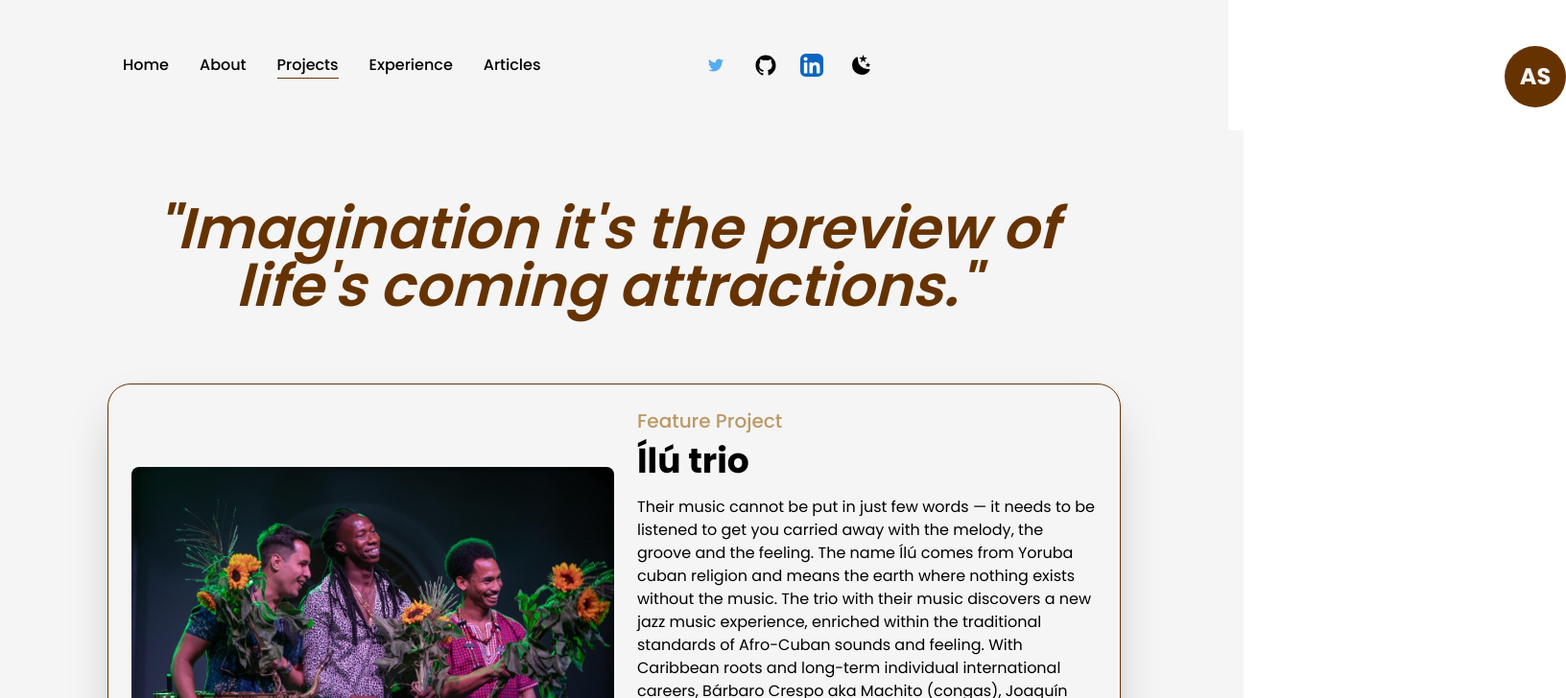
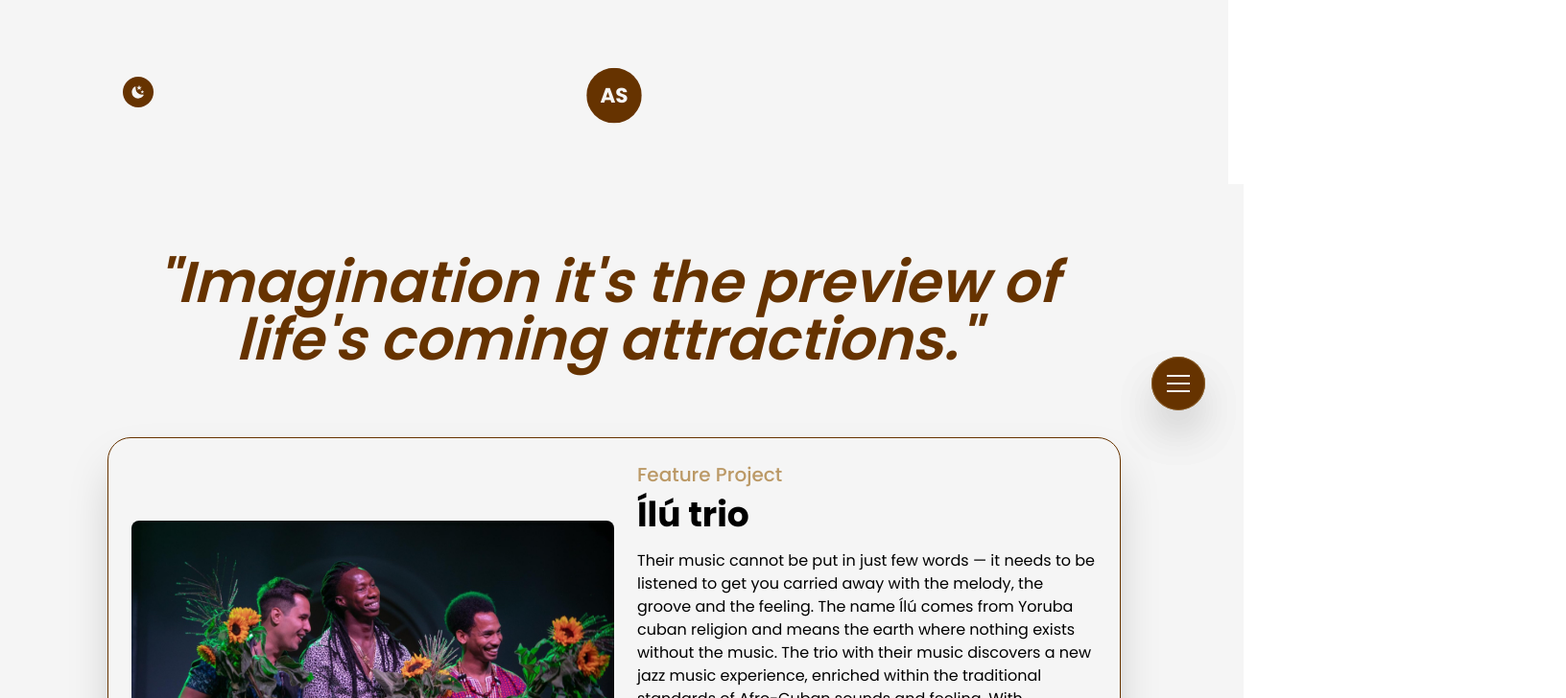
Before and after one commit to anisomegala/aniel_website, a Next.js app: page /projects in a window 1280 px wide. Shown: the top 728 px of the page at 96% size, 1632 px wide, since content can reach past the window. Built offline with nearby package versions, Linux system fonts and the light colour scheme.

Commit message:
added more changes

```diff
--- /dev/null
+++ b/src/components/FloatingNav.js
@@ -0,0 +1,82 @@
+import React, { useState } from 'react';
+import { motion, AnimatePresence } from 'framer-motion';
+import Link from 'next/link';
+import { useRouter } from 'next/router';
+
+const navLinks = [
+    { href: "/", label: "Home" },
+    { href: "/about", label: "About" },
+    { href: "/projects", label: "Projects" },
+    { href: "/shows", label: "Shows" },
+    { href: "/articles", label: "Articles" },
+];
+
+const FloatingNav = () => {
+    const [isOpen, setIsOpen] = useState(false);
+    const router = useRouter();
+
+    // Only show on sub-pages (not home)
+    if (router.pathname === "/") return null;
+
+    return (
+        /* Positioning Logic:
+           right-6: Distance from right edge
+           top-1/2: Move the top of the container to 50% height
+           -translate-y-1/2: Pull the container back up by half its own height to center it
+        */
+        <div className="fixed right-6 top-1/2 -translate-y-1/2 z-[100] flex items-center justify-end">
+
+            <AnimatePresence>
+                {isOpen && (
+                    <motion.div
+                        initial={{ opacity: 0, x: 20, scale: 0.9 }}
+                        animate={{ opacity: 1, x: 0, scale: 1 }}
+                        exit={{ opacity: 0, x: 20, scale: 0.9 }}
+                        // 'mr-4' pushes the menu to the left of the button
+                        className="mr-4 bg-light/90 dark:bg-dark/90 backdrop-blur-xl border border-primary/20 p-2 rounded-2xl shadow-2xl min-w-[160px]"
+                    >
+                        <nav className="flex flex-col gap-1">
+                            {navLinks.map((link) => (
+                                <Link
+                                    key={link.href}
+                                    href={link.href}
+                                    onClick={() => setIsOpen(false)}
+                                    className={`px-4 py-2.5 rounded-xl text-sm font-bold transition-all ${
+                                        router.pathname === link.href
+                                        ? "bg-primary text-light"
+                                        : "hover:bg-primary/10 text-dark dark:text-light"
+                                    }`}
+                                >
+                                    {link.label}
+                                </Link>
+                            ))}
+                        </nav>
+                    </motion.div>
+                )}
+            </AnimatePresence>
+
+            {/* THE CENTRAL BUTTON */}
+            <motion.button
+                whileHover={{ scale: 1.1, x: -5 }} // Subtle move left on hover
+                whileTap={{ scale: 0.9 }}
+                onClick={() => setIsOpen(!isOpen)}
+                className="w-14 h-14 rounded-full bg-dark dark:bg-light flex flex-col items-center justify-center gap-1.5 shadow-2xl border border-primary/40 relative z-[101]"
+            >
+                <motion.span
+                    animate={isOpen ? { rotate: 45, y: 7 } : { rotate: 0, y: 0 }}
+                    className="w-6 h-0.5 bg-light dark:bg-dark block"
+                />
+                <motion.span
+                    animate={isOpen ? { opacity: 0 } : { opacity: 1 }}
+                    className="w-6 h-0.5 bg-light dark:bg-dark block"
+                />
+                <motion.span
+                    animate={isOpen ? { rotate: -45, y: -7 } : { rotate: 0, y: 0 }}
+                    className="w-6 h-0.5 bg-light dark:bg-dark block"
+                />
+            </motion.button>
+        </div>
+    );
+};
+
+export default FloatingNav;
--- a/src/components/Layout.js
+++ b/src/components/Layout.js
@@ -1,8 +1,10 @@
 import React from 'react'
+import FloatingNav from './FloatingNav';
 
 const Layout = ({children, className=''}) => {
     return (
         <div>
+            <FloatingNav />
             <div className={`w-full h-full inline-block  z-0 bg-light p-32  dark:bg-dark xl:p-24 xs:p-6 lg:p-16 md:p-12 sm:p-8 ${className}`}>{children}</div>
         </div>
     )
--- a/src/components/NavBar.js
+++ b/src/components/NavBar.js
@@ -1,96 +1,48 @@
-import Link from 'next/link'
 import React, { useState } from 'react'
 import Logo from './Logo'
-import { useRouter } from 'next/router'
-import {
-    TwitterIcon,
-    GithubIcon,
-    LinkedInIcon,
-    SunIcon,
-    MoonIcon,
-    InstagramIcon, // Ensure these are exported from your icons file
-    FacebookIcon
-} from './icons'
+import { TwitterIcon, LinkedInIcon, SunIcon, MoonIcon, InstagramIcon, FacebookIcon, GithubIcon } from './icons'
 import { motion, AnimatePresence } from 'framer-motion'
 import useThemeSwitcher from './hooks/useThemeSwitcher'
 
-const CustomLink = ({ href, title, className = "" }) => {
-    const router = useRouter();
-    return (
-        <Link href={href} className={`${className} relative group`}>
-            {title}
-            <span className={`
-                h-[1px] inline-block bg-dark absolute left-0 -bottom-0.5
-                group-hover:w-full transition-[width] ease duration-300
-                ${router.asPath === href ? 'w-full' : 'w-0'}
-                dark:bg-light`}
-            >
-                &nbsp;
-            </span>
-        </Link>
-    )
-}
-
 const NavBar = () => {
     const [mode, setMode] = useThemeSwitcher();
-    const router = useRouter();
     const [isHovered, setIsHovered] = useState(false);
 
-    const isHomePage = router.asPath === "/";
-
-    // Social Media Data with 5 icons distributed around the top/sides
     const socialIcons = [
-        { icon: <FacebookIcon />, href: "https://facebook.com", angle: -160 },
-        { icon: <InstagramIcon />, href: "https://instagram.com", angle: -125 },
-        { icon: <TwitterIcon />, href: "https://twitter.com", angle: -90 },     // Top Center
-        { icon: <LinkedInIcon />, href: "https://linkedin.com", angle: -55 },
-        { icon: <GithubIcon />, href: "https://github.com", angle: -20 },
+        { icon: <TwitterIcon />, href: "https://twitter.com", angle: -90 },
+        { icon: <InstagramIcon />, href: "https://instagram.com", angle: -18 },
+        { icon: <FacebookIcon />, href: "https://facebook.com", angle: 54 },
+        { icon: <LinkedInIcon />, href: "https://linkedin.com", angle: 126 },
+        { icon: <GithubIcon />, href: "https://github.com", angle: 198 },
     ];
 
     return (
-        <header className={`w-full px-32 py-8 font-medium flex items-center dark:text-light relative z-50 lg:px-16 md:px-12 sm:px-8
-            ${isHomePage ? "justify-center" : "justify-between"}`}>
+        /* CHANGE: Increased 'py-20' and removed any potential overflow issues */
+        <header className="w-full px-32 py-20 flex items-center justify-between dark:text-light relative z-50 lg:px-16 md:px-12 sm:px-8 overflow-visible">
 
-            {/* 1. Standard Navigation - Only on Non-Home Pages */}
-            {!isHomePage && (
-                <>
-                    <nav className='flex items-center space-x-8'>
-                        <CustomLink href="/" title="Home" />
-                        <CustomLink href="/about" title="About" />
-                        <CustomLink href="/projects" title="Projects" />
-                        <CustomLink href="/experience" title="Experience" />
-                        <CustomLink href="/articles" title="Articles" />
-                    </nav>
+            <div className="flex items-center">
+                <button
+                    onClick={() => setMode(mode === "light" ? "dark" : "light")}
+                    className="flex items-center justify-center rounded-full p-2 bg-dark text-light dark:bg-light dark:text-dark transition-all"
+                >
+                    {mode === "dark" ? <SunIcon className="w-4 h-4" /> : <MoonIcon className="w-4 h-4" />}
+                </button>
+            </div>
 
-                    <nav className='flex items-center justify-center flex-wrap'>
-                        <motion.a href="https://twitter.com" target={"_blank"} whileHover={{ y: -2 }} className="w-6 mr-3"><TwitterIcon /></motion.a>
-                        <motion.a href="https://github.com" target={"_blank"} whileHover={{ y: -2 }} className="w-6 mx-3"><GithubIcon /></motion.a>
-                        <motion.a href="https://linkedin.com" target={"_blank"} whileHover={{ y: -2 }} className="w-6 mx-3"><LinkedInIcon /></motion.a>
-                        <button onClick={() => setMode(mode === "light" ? "dark" : "light")} className="ml-3 flex items-center justify-center rounded-full p-1">
-                            {mode === "dark" ? <SunIcon className={"fill-dark"} /> : <MoonIcon className={"fill-dark"} />}
-                        </button>
-                    </nav>
-                </>
-            )}
-
-            {/* 2. LOGO AREA - Centered on Home with Circular Hover Effect */}
             <div
-                className={`relative flex items-center justify-center cursor-pointer
-                ${isHomePage ? "" : "absolute left-[50%] top-2 translate-x-[-50%]"}`}
+                className="absolute left-1/2 top-1/2 -translate-x-1/2 -translate-y-1/2 flex items-center justify-center"
                 onMouseEnter={() => setIsHovered(true)}
                 onMouseLeave={() => setIsHovered(false)}
             >
-                {/* Logo reduced to scale-90 to make room for 5 icons */}
-                <div className={`${isHomePage ? "scale-90" : "scale-100"} transition-transform duration-300`}>
+                {/* Logo wrapper */}
+                <div className="relative z-30 transition-transform duration-500 hover:scale-105 scale-90">
                     <Logo />
                 </div>
 
-                {/* Animated Social Icons - Only on Home Page */}
-                {isHomePage && (
                 <AnimatePresence>
                     {isHovered && socialIcons.map((item, i) => {
-                            // RADIUS: 50px keeps icons tight against the smaller logo
-                            const radius = 50;
+                        // Tight radius to keep it close to the logo
+                        const radius = 52;
                         const x = Math.cos((item.angle * Math.PI) / 180) * radius;
                         const y = Math.sin((item.angle * Math.PI) / 180) * radius;
 
@@ -99,39 +51,24 @@ const NavBar = () => {
                                 key={i}
                                 href={item.href}
                                 target="_blank"
+                                rel="noopener noreferrer"
                                 initial={{ opacity: 0, x: 0, y: 0, scale: 0 }}
-                                    animate={{
-                                        opacity: 1,
-                                        x: x,
-                                        y: y,
-                                        scale: 0.75 // Smaller icons for a cleaner halo
-                                    }}
+                                animate={{ opacity: 1, x: x, y: y, scale: 1 }}
                                 exit={{ opacity: 0, x: 0, y: 0, scale: 0 }}
-                                    whileHover={{ scale: 1, transition: { duration: 0.2 } }}
-                                    className="absolute w-8 h-8 flex items-center justify-center z-[-1] text-dark dark:text-light"
+                                transition={{ type: "spring", stiffness: 300, damping: 22 }}
+                                /* CHANGE: Ensure z-index is high and allow overflow here too */
+                                className="absolute w-8 h-8 flex items-center justify-center z-40 bg-light/95 dark:bg-dark/95 backdrop-blur-md rounded-full border border-primary/10 shadow-md text-dark dark:text-light hover:text-primary"
                             >
-                                    <div className="w-5 h-5">
+                                <div className="w-3.5 h-3.5">
                                     {item.icon}
                                 </div>
                             </motion.a>
                         );
                     })}
                 </AnimatePresence>
-                )}
             </div>
 
-            {/* 3. HOME PAGE THEME SWITCHER - Fixed on Right */}
-            {isHomePage && (
-                <div className="absolute right-32 lg:right-16 md:right-12 sm:right-8">
-                     <button
-                        onClick={() => setMode(mode === "light" ? "dark" : "light")}
-                        className={`flex items-center justify-center rounded-full p-1 transition-all
-                        ${mode === "light" ? "bg-dark text-light" : "bg-light text-dark"}`}
-                    >
-                        {mode === "dark" ? <SunIcon className={"fill-dark w-6 h-6"} /> : <MoonIcon className={"fill-dark w-6 h-6"} />}
-                    </button>
-                </div>
-            )}
+            <div className="w-10" />
         </header>
     )
 }
--- a/src/pages/about.js
+++ b/src/pages/about.js
@@ -101,7 +101,6 @@ export default function About() {
                 </div>
               </div>
             </div>
-
           </div>
         </Layout>
       </main>
```
Lines whose indentation alone changed are shown as unchanged.
